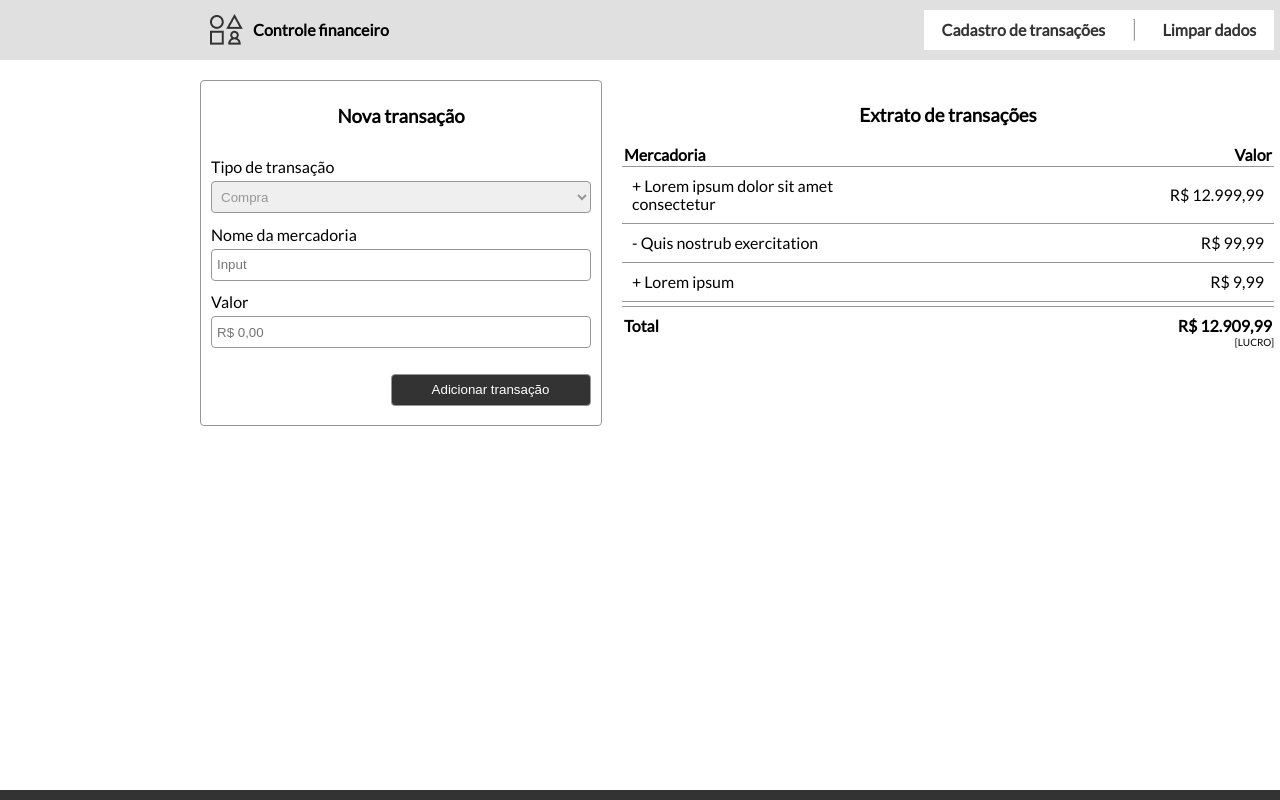
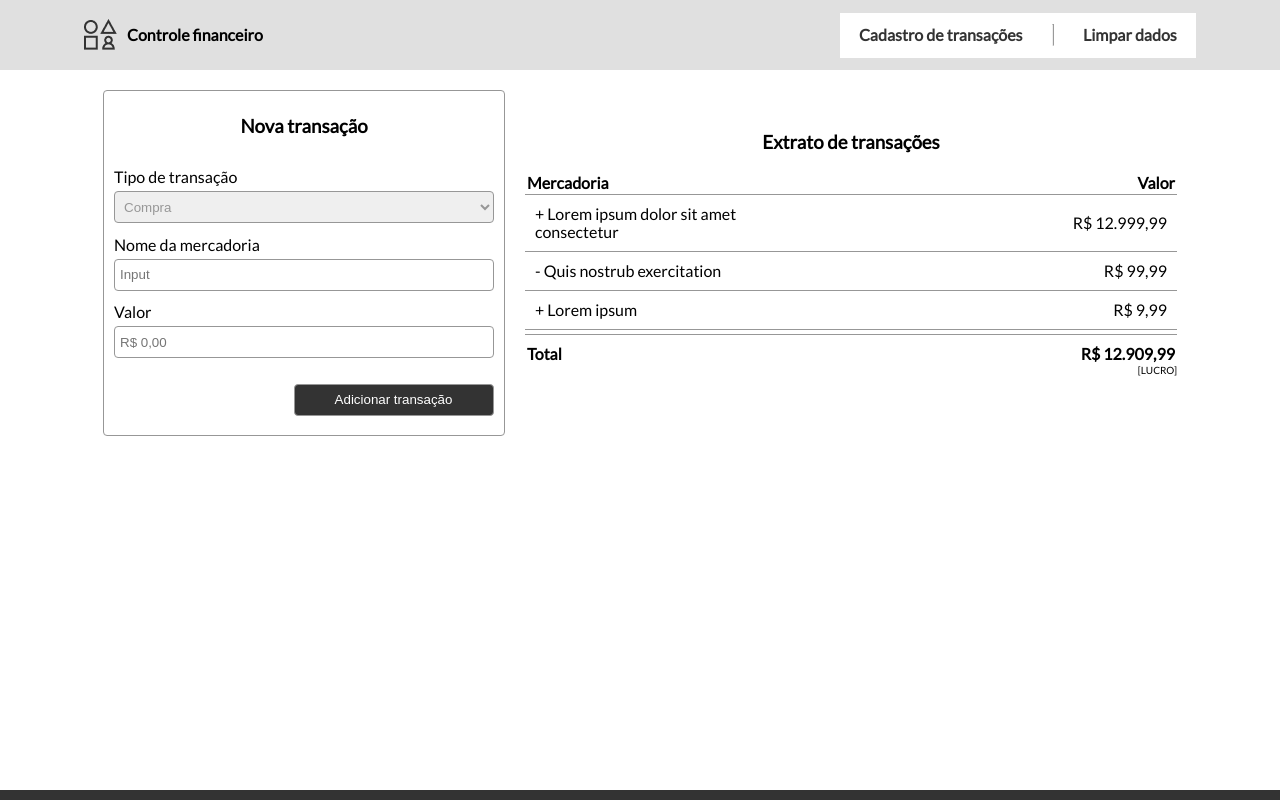
Before and after one commit to LuhhPorto/Primeiro-projeto, a plain HTML site: page index.html in a window 1280 px wide. Drawn offline with Linux system fonts and the light colour scheme.

Commit message:
Projeto Final

```diff
--- a/css/style.css
+++ b/css/style.css
@@ -9,21 +9,25 @@
 body {
     margin: 0px;
     font-family: 'latoregular';
-    max-width: 1500px;
 }
+
+.header {
+    background: #e0e0e0;
+    display: flex;
+    justify-content: center;
+    padding: 10px;
+}
+
                         /* Inicio do Cabeçalho  */
 .cabecalho-menu {
     display: flex;
     align-items: center;
     justify-content: space-between;
-    width: 101%;
+    width: 100%;
+    height: 50px;
+    max-width: 1112px;
     min-width: 411px;
-    height: 60px;
-    background: #e0e0e0;
-}
 
-.logo {
-    padding: 10px;
 }
 
 .titulocabecalho {
@@ -37,8 +41,9 @@ body {
 .imghamburguer {
     width: 30px;
     height: 20px;
-    padding: 10px;
+    cursor: pointer;
 }
+
 
 
 .menu {
@@ -48,6 +53,9 @@ body {
 .conteudo {
     display: flex;
     flex-direction: column;
+    align-items: center;
+    justify-content: center;
+    margin-top: 20px;
 }
 
                             /* Fim do Cabeçalho  */
@@ -56,7 +64,6 @@ body {
     width: 90%;
     min-width: 380px;
     height: 315px;
-    margin-left: 20px;
     display: flex;
     flex-direction: column;
     justify-content: space-around;
@@ -93,14 +100,18 @@ body {
     border-radius: 4px;
     background: #333333;
     color: white;
+    cursor: pointer;
+}
+
+.section {
+    width: 100%;
+    margin-left: 20px;
 }
 
 .extrato {
-    width: 90%;
+    width: 95%;
     min-width: 380px;
     height: 281px;
-    margin-left: 20px;
-
 }
 
 .title {
@@ -162,6 +173,7 @@ body {
 
 .img-x {
     padding: 20px;
+    cursor: pointer;
 }
 
 .menuhamburguer nav ul {
@@ -193,12 +205,7 @@ body {
     height: 189px;
     border: 1px solid #979797;
     border-radius: 4px;
-    margin-top: 20px;
     display: initial;
-}
-
-.imghamburguer {
-    padding: 30px;
 }
 
 .formlinha1, .formlinha3 {
@@ -238,16 +245,19 @@ body {
     width: 250px;
 }
 
+
 }
 
 @media (min-width: 940px) {   /* Telas Descktop */
 
 .cabecalho-menu {
-    justify-content: inherit;
+    justify-content: center;
 }
 
-.logo {
+.titulocabecalho {
+    width: 100%;
     margin-left: 10px;
+
 }
 
 .menuhamburguer{
@@ -259,11 +269,9 @@ body {
     flex-direction: row;
     align-items: center;
     justify-content: space-evenly;
-    width: 350px;
-    height: 40px;
+    width: 50%;
+    height: 90%;
     background: #ffffff;
-    margin-left: auto;
-    margin-right: 20px;
 }
 
 .menu a {
@@ -295,7 +303,6 @@ body {
 }
 
 .section {
-    margin-top: 26px;
     width: 100%;
     max-width: 652px;
 }
@@ -307,20 +314,3 @@ body {
 }
 
 }
-
-@media (min-width: 1120px) {   /* Telas acima da média  */
-
-.menu {
-    margin-left: 535px;
-    margin-right: auto;
-}
-
-.logo {
-    margin-left: 200px;
-}
-
-.formulario {
-    margin-left: 200px;
-}
-
-}
--- a/index.html
+++ b/index.html
@@ -8,7 +8,7 @@
     </head>
 
     <body>
-        <header> <!--Cabeçalho-->
+        <header class="header"> <!--Cabeçalho-->
             <div class="cabecalho-menu">
 
                 <div class="logo">
@@ -46,7 +46,6 @@
         </header> <!--Fim do cabeçalho-->
 
         <section class="conteudo" >
-
 
                 <form class="formulario">
                     <div>
```
